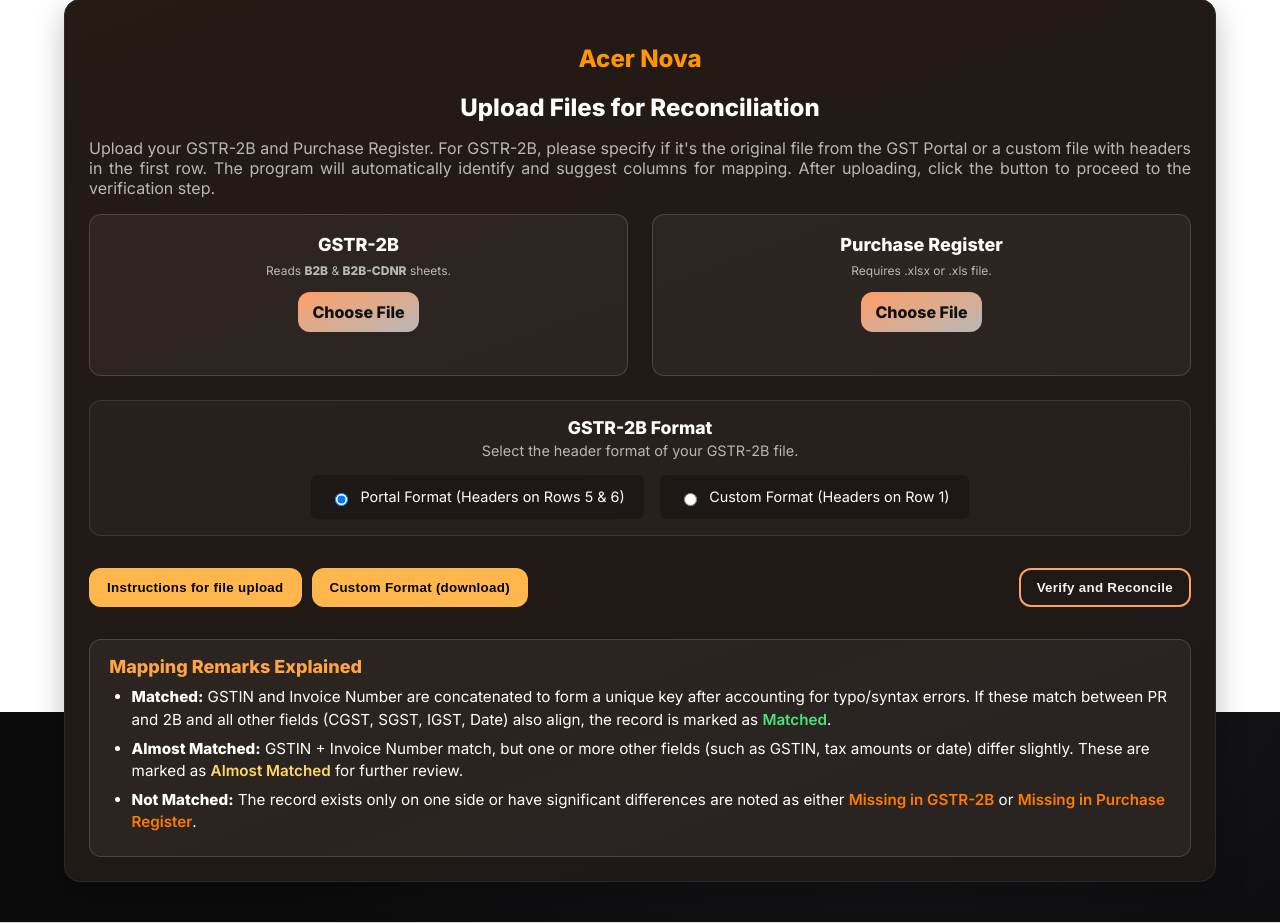
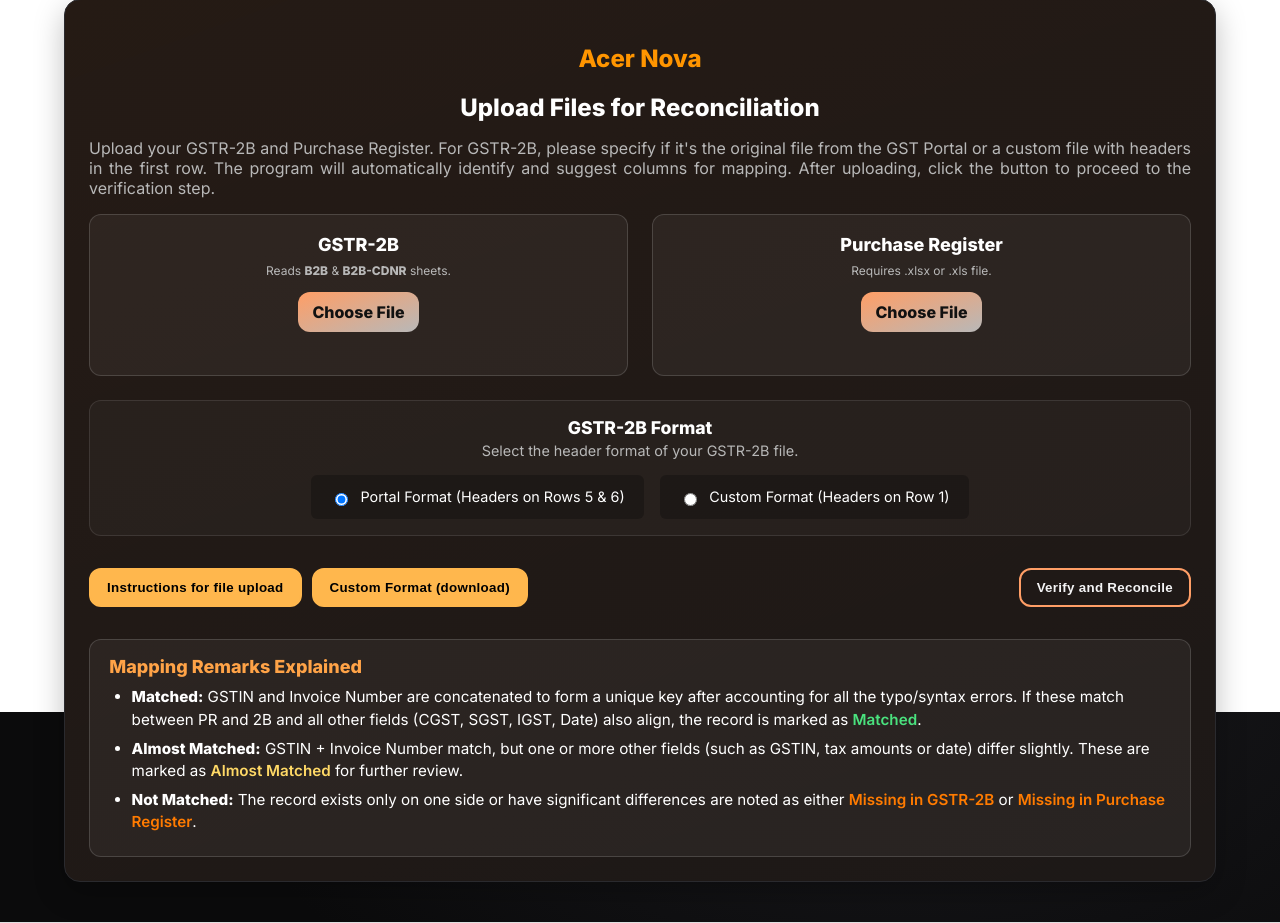
Before and after one commit to deerao75/gst-reconcile, a Flask app: page / in a window 1280 px wide. Shown: the part 88-1011 px from the top of the page. Run offline with Flask 3, Linux system fonts and the light colour scheme.

Commit message:
text changes

```diff
--- a/templates/index.html
+++ b/templates/index.html
@@ -58,7 +58,7 @@
     <div class="remark-box">
       <h3>Mapping Remarks Explained</h3>
       <ul>
-        <li><b>Matched:</b> GSTIN and Invoice Number are concatenated to form a unique key after accounting for typo/syntax errors. If these match between PR and 2B and all other fields (CGST, SGST, IGST, Date) also align, the record is marked as <span class="matched">Matched</span>.</li>
+        <li><b>Matched:</b> GSTIN and Invoice Number are concatenated to form a unique key after accounting for all the typo/syntax errors. If these match between PR and 2B and all other fields (CGST, SGST, IGST, Date) also align, the record is marked as <span class="matched">Matched</span>.</li>
         <li><b>Almost Matched:</b> GSTIN + Invoice Number match, but one or more other fields (such as GSTIN, tax amounts or date) differ slightly. These are marked as <span class="almost">Almost Matched</span> for further review.</li>
         <li><b>Not Matched:</b> The record exists only on one side or have significant differences are noted as either <span class="missing">Missing in GSTR-2B</span> or <span class="missing">Missing in Purchase Register</span>.</li>
       </ul>
```
